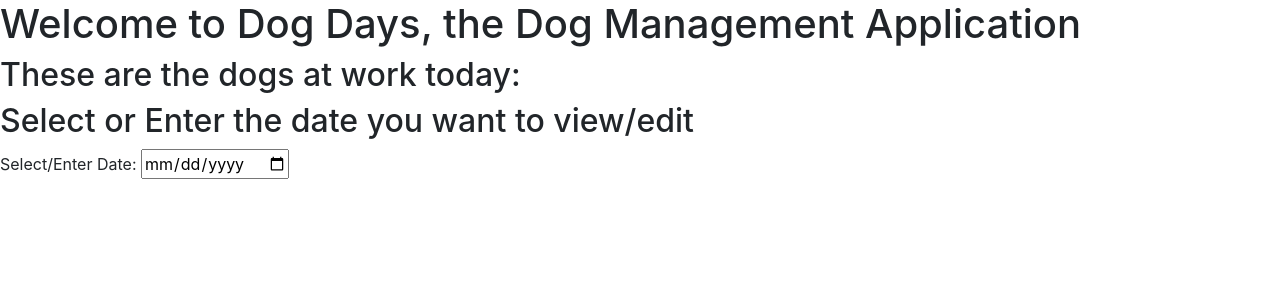
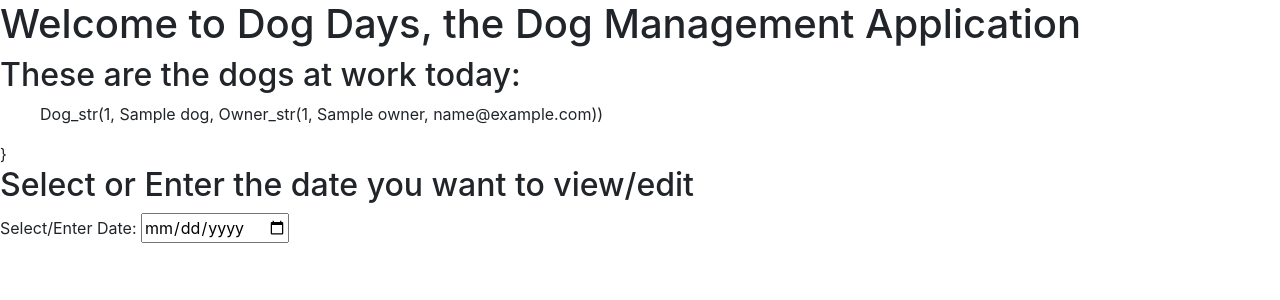
Before and after one commit to shedwyn/AltviaDogs, a Django app: template AltviaDogs/templates/AltviaDogs/index.html in a window 1280 px wide. Shown: the top 300 px of the page. Run offline with Django 3.2, Linux system fonts and the light colour scheme; the template is opened without the code that fills it: values that come from a table or form of the project are taken from there, others are empty; tables that the repository leaves empty hold one stand-in row (values such as "Sample post"); parts of the project's set-up code (start-up, migrations or seed data) failed here and were passed over; some libraries are stand-ins or nearby versions.

Commit message:
continuing to stub for index page

```diff
--- a/AltviaDogs/templates/AltviaDogs/index.html
+++ b/AltviaDogs/templates/AltviaDogs/index.html
@@ -14,8 +14,11 @@
     <body>
       <h1>Welcome to Dog Days, the Dog Management Application</h1>
       <!-- div Today's Date Display -->
-      <div>
+      <div name="dogs">
         <h2> These are the dogs at work today:</h2>
+        {% for dog in dogs %}
+        <ol>{{dog}}</ol>}
+        {% endfor %}
         <!-- INSERT LIST OF DOGS AT WORK TODAY -->
         <!-- needs correct call cue to server asking for today's schedule -->
         <!-- if day does not exist, a day record for today will create -->
--- a/AltviaDogs/views.py
+++ b/AltviaDogs/views.py
@@ -19,7 +19,7 @@ def render_index_page(request):
     date = logic.select_and_test_date
     dogs = logic.grab_list_of_dogs
     page_fill = {'date': date, 'dogs': dogs}
-    return render(request, 'AltviaDogs/index.html', page_fill
+    return render(request, 'AltviaDogs/index.html', page_fill)
 
 
 # def index(request):
--- a/requirements.txt
+++ b/requirements.txt
@@ -1,6 +1,8 @@
 Django==2.0.6
 flake8==3.5.0
+flake8-pep257==1.0.5
 mccabe==0.6.1
+pep257==0.7.0
 psycopg2==2.7.5
 pycodestyle==2.3.1
 pyflakes==1.6.0
```
